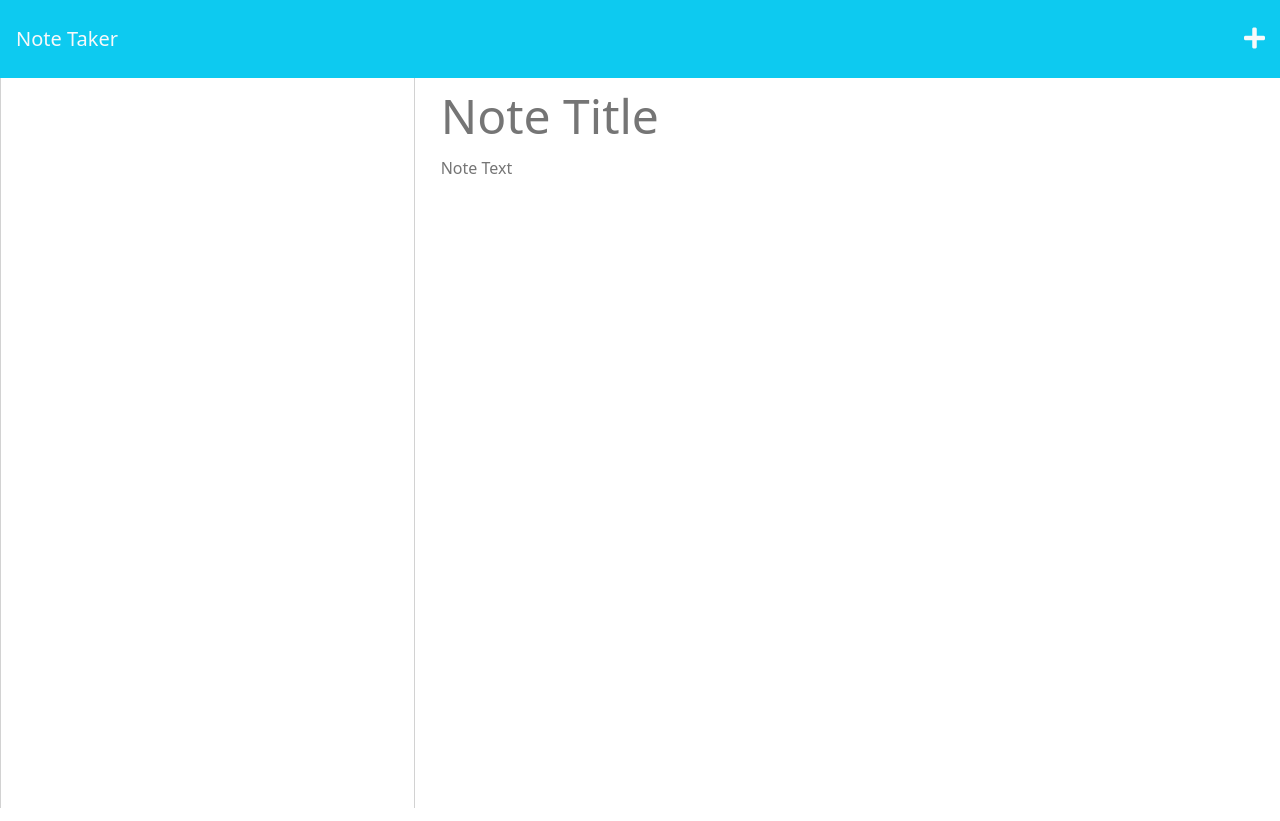
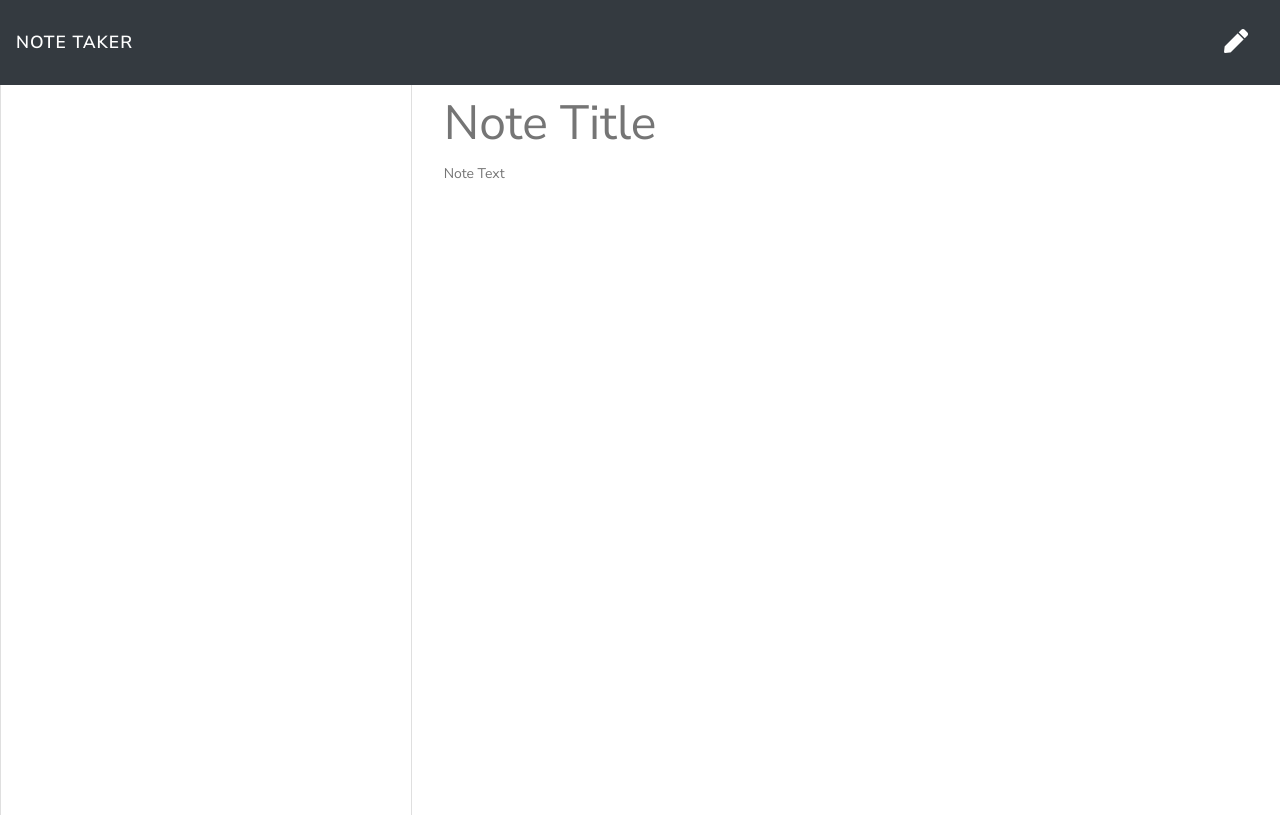
Before and after one commit to 99Anvar99/Note-Taker, a website: page public/notes.html in a window 1280 px wide. Drawn offline with nearby package versions, Linux system fonts and the light colour scheme; files that its build step writes are made by us from their sources.

Commit message:
Modified and fixed Index and notes html

```diff
--- a/public/notes.html
+++ b/public/notes.html
@@ -1,46 +1,42 @@
 <!DOCTYPE html>
-<html lang="en-US">
+<html lang="en">
+
 <head>
-    <meta charset="UTF-8" />
-    <meta name="viewport" content="width=device-width, initial-scale=1.0" />
-    <meta http-equiv="X-UA-Compatible" content="ie=edge" />
+  <meta charset="UTF-8">
+  <meta name="viewport" content="width=device-width, initial-scale=1.0">
+  <meta http-equiv="X-UA-Compatible" content="ie=edge">
   <title>Note Taker</title>
-    <link href="https://cdn.jsdelivr.net/npm/bootstrap@5.2.3/dist/css/bootstrap.min.css" rel="stylesheet" integrity="sha384-rbsA2VBKQhggwzxH7pPCaAqO46MgnOM80zW1RWuH61DGLwZJEdK2Kadq2F9CUG65" crossorigin="anonymous">
-    <link
-      rel="stylesheet"
-      href="https://use.fontawesome.com/releases/v5.3.1/css/all.css"
-      integrity="sha384-mzrmE5qonljUremFsqc01SB46JvROS7bZs3IO2EmfFsd15uHvIt+Y8vEf7N7fWAU"
-      crossorigin="anonymous"
-    />
-    <link rel="stylesheet" href="/assets/css/styles.css" />
+  <link rel="stylesheet" href="https://bootswatch.com/4/lux/bootstrap.min.css" />
+  <link rel="stylesheet" href="https://use.fontawesome.com/releases/v5.3.1/css/all.css" integrity="sha384-mzrmE5qonljUremFsqc01SB46JvROS7bZs3IO2EmfFsd15uHvIt+Y8vEf7N7fWAU"
+    crossorigin="anonymous">
+  <link rel="stylesheet" href="./public/assets/css/styles.css">
 </head>
 
 <body>
-    <nav class="navbar bg-info">
-      <a class="navbar-brand text-light p-3" href="/">Note Taker </a>
+  <nav class="navbar navbar-dark bg-dark">
+    <a class="navbar-brand" href="/">Note Taker
+    </a>
     <div class="icons">
       <i class="fas fa-save text-light save-note"></i>
-        <i class="fas fa-plus text-light new-note"></i>
+      <i class="fas fa-pen text-light new-note"></i>
     </div>
   </nav>
   <div class="container-fluid">
     <div class="row">
       <div class="col-4 list-container">
         <div class="card">
-            <ul class="list-group"></ul>
+          <ul class="list-group">
+          </ul>
         </div>
       </div>
       <div class="col-8">
-          <input
-            class="note-title"
-            placeholder="Note Title"
-            maxlength="28"
-            type="text"
-          />
+        <input class="note-title" placeholder="Note Title" maxlength="28" type="text">
         <textarea class="note-textarea" placeholder="Note Text"></textarea>
       </div>
     </div>
   </div>
-    <script src="/assets/js/index.js"></script>
+  <script src="https://cdnjs.cloudflare.com/ajax/libs/jquery/3.3.1/jquery.min.js"></script>
+  <script src="./public/assets/js/index.js"></script>
 </body>
+
 </html>
```
Also changed, not shown: public/index.html (+8 -7 lines). Lines whose indentation alone changed are shown as unchanged.
